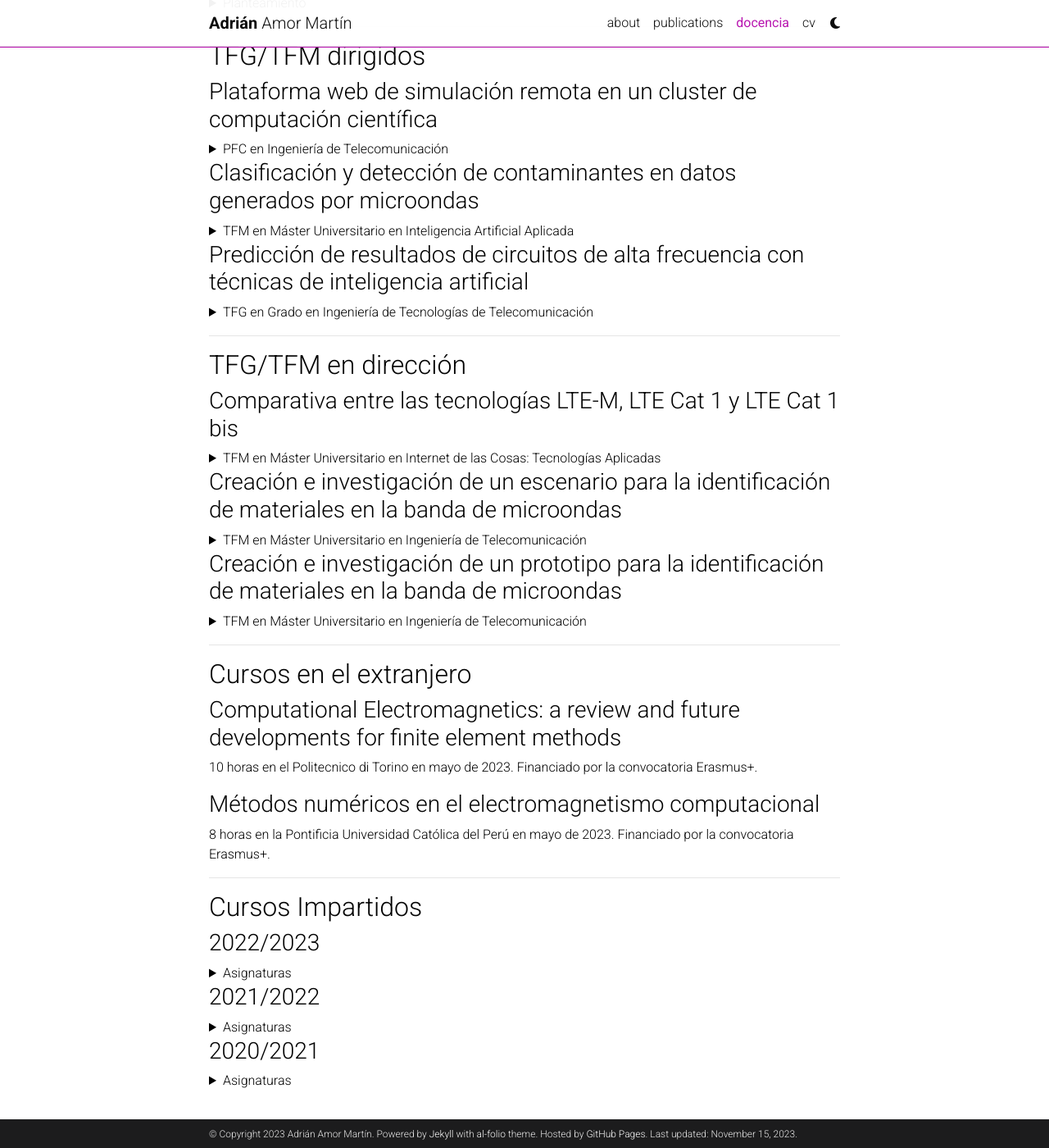
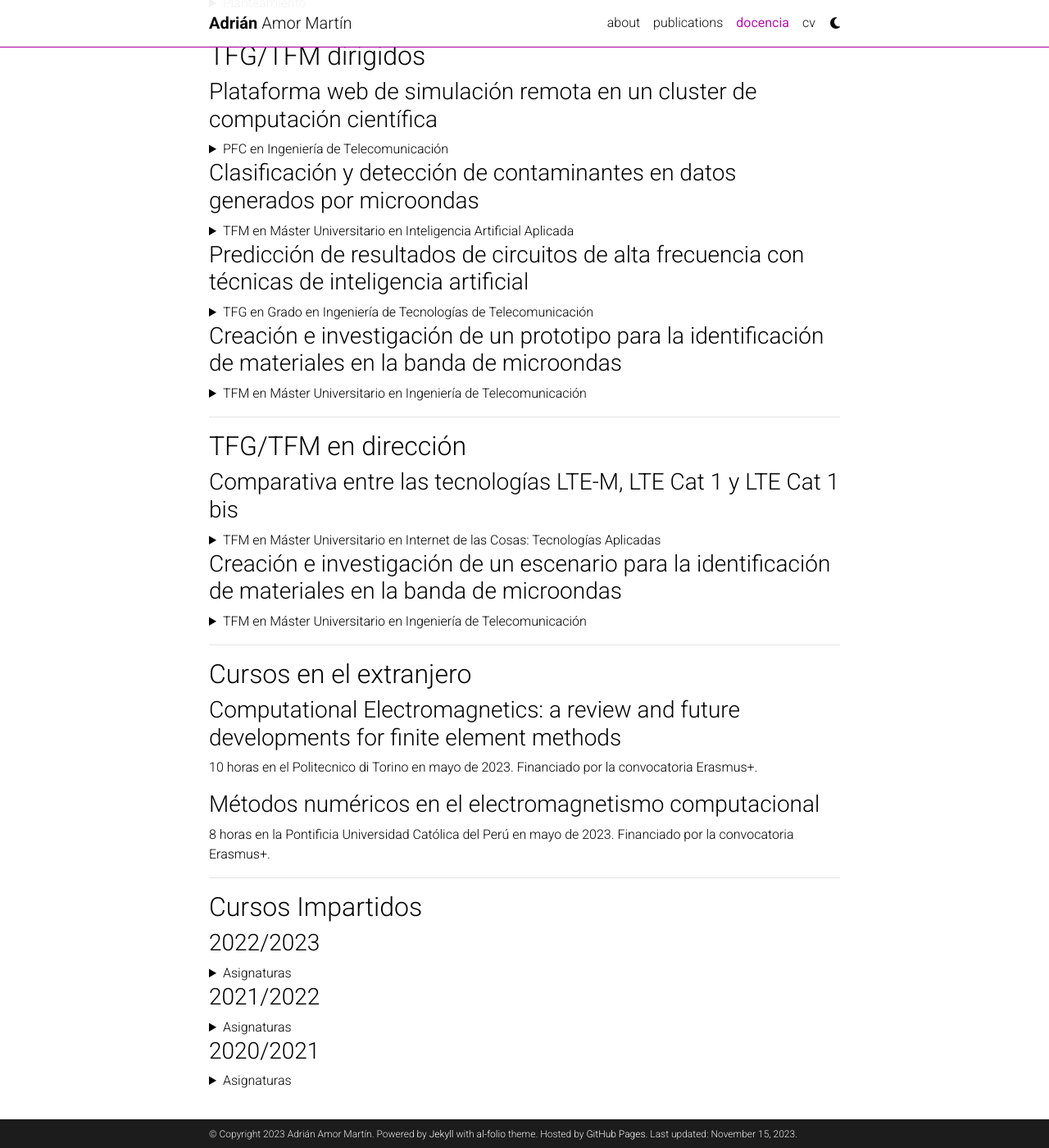
Before and after one commit to aamorm/aamorm.github.io, a Jekyll site: the page built from _pages/teaching.md, in a window 1280 px wide and 1400 px high, scrolled down 1038 px. Shown: the whole window at 82% size. Built offline with Jekyll 4.4.1, drawn with Linux system fonts in a browser that asks for light colours; comment, search, counter and statistics services are not loaded; a style sheet for code colours, icons or effects is not loaded.

Commit message:
Minor changes

```diff
--- a/_pages/teaching.md
+++ b/_pages/teaching.md
@@ -118,7 +118,7 @@
 <br>
 Publicación en URSI 2013.
 <br>
-Calificación: 10 (matrícula de honor).
+Calificación: SOBRESALIENTE 10 (matrícula de honor).
 <br><br>
 </details>
 
@@ -131,7 +131,7 @@
 <br>
 Publicación en URSI 2023.
 <br>
-Calificación: 10 (nominado matrícula de honor).
+Calificación: SOBRESALIENTE 10 (nominado matrícula de honor).
 <br><br>
 </details>
 
@@ -144,7 +144,18 @@
 <br>
 Publicación en URSI 2023.
 <br>
-Calificación: 10 (nominado matrícula de honor).
+Calificación: SOBRESALIENTE 10 (nominado matrícula de honor).
+<br><br>
+</details>
+
+### Creación e investigación de un prototipo para la identificación de materiales en la banda de microondas
+
+<details>
+<summary>TFM en Máster Universitario en Ingeniería de Telecomunicación </summary>
+<br>
+Pablo Iglesias García, 2023.
+<br>
+Calificación: SOBRESALIENTE 9.1
 <br><br>
 </details>
 
@@ -157,9 +168,9 @@
 <details>
 <summary>TFM en Máster Universitario en Internet de las Cosas: Tecnologías Aplicadas </summary>
 <br>
-Marta López Izquierdo, 2023.
+Marta López Izquierdo, 2024.
 <br>
-Defensa prevista en septiembre de 2023.
+Defensa prevista en febrero de 2024.
 <br><br>
 </details>
 
@@ -168,20 +179,9 @@
 <details>
 <summary>TFM en Máster Universitario en Ingeniería de Telecomunicación </summary>
 <br>
-Antonio Javier Cascales, 2023.
+Antonio Javier Cascales, 2024.
 <br>
-Defensa prevista en septiembre de 2023.
-<br><br>
-</details>
-
-### Creación e investigación de un prototipo para la identificación de materiales en la banda de microondas
-
-<details>
-<summary>TFM en Máster Universitario en Ingeniería de Telecomunicación </summary>
-<br>
-Pablo Iglesias García, 2023.
-<br>
-Defensa prevista en septiembre de 2023.
+Defensa prevista en febrero de 2024.
 <br><br>
 </details>
 
```
Also changed, not shown: _news/sigmaxi.md (added, +8 -0 lines).
